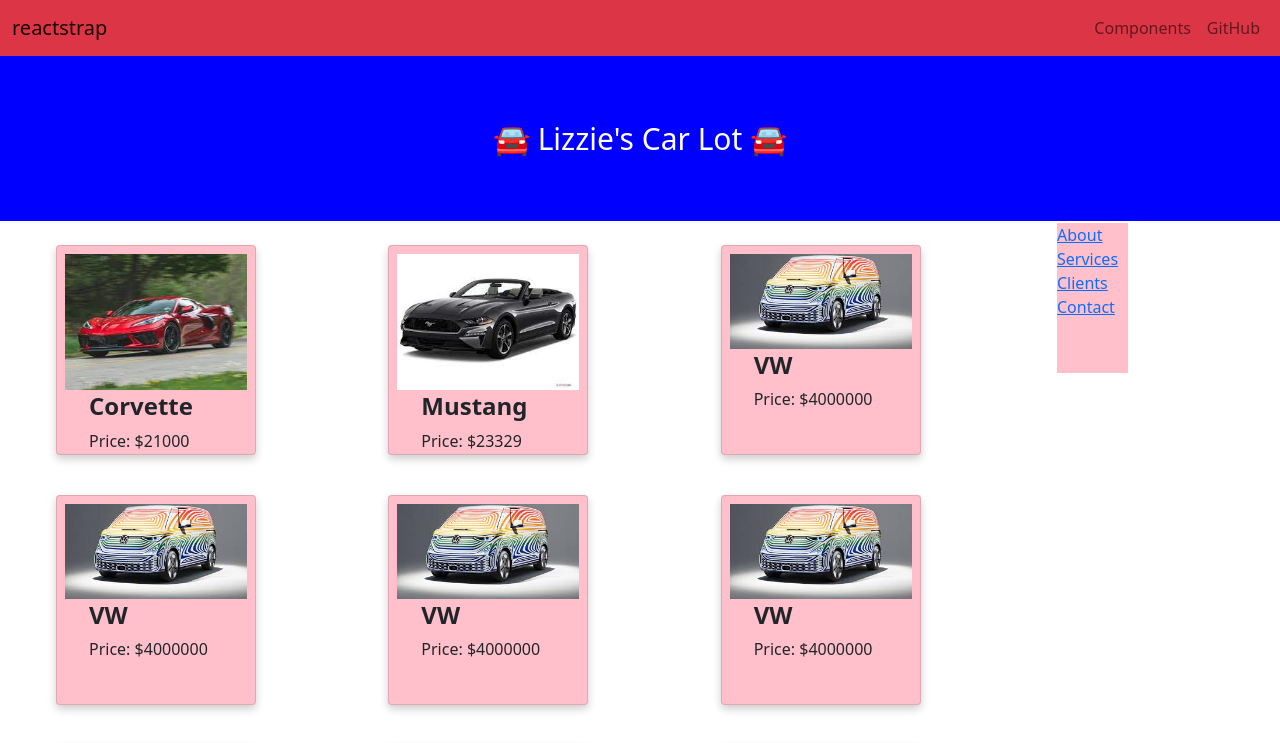
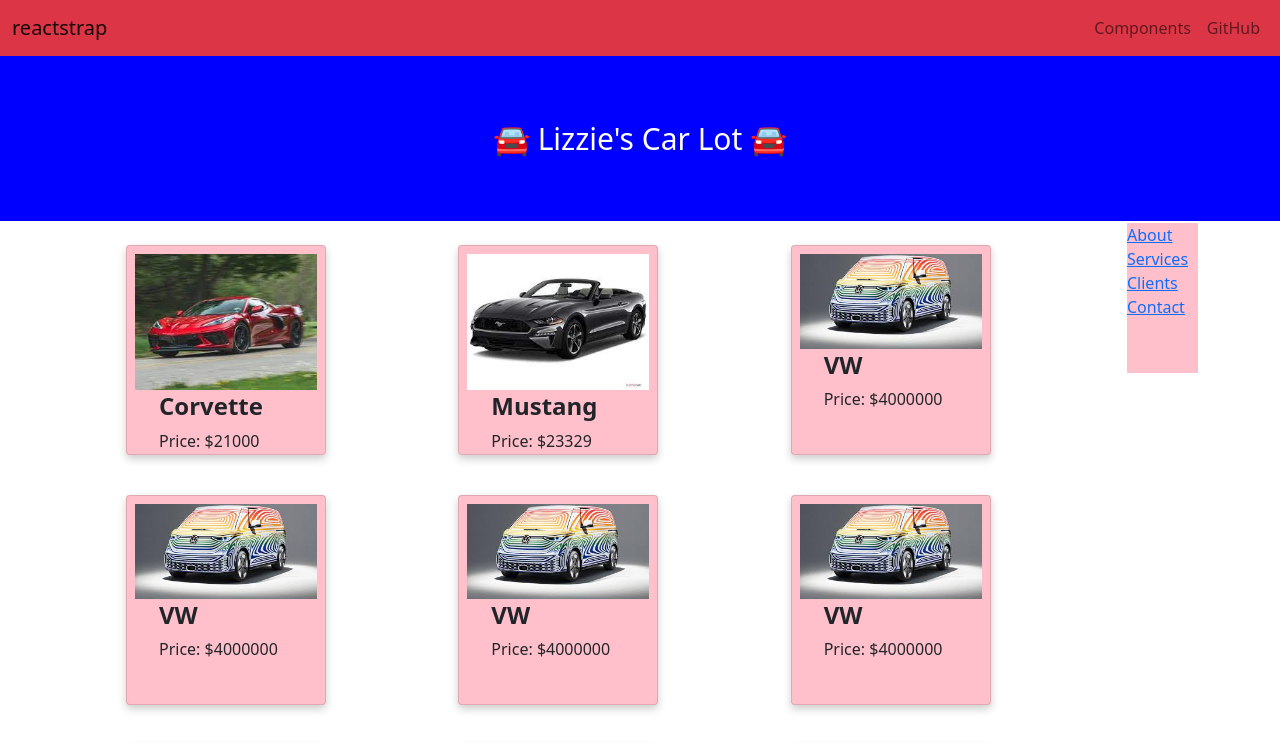
Before and after one commit to Stand59/Carlot, a React (Create React App) app: page / in a window 1280 px wide. Shown: the top 743 px of the page. Built offline with nearby package versions, Linux system fonts and the light colour scheme.

Commit message:
aligning cards

```diff
--- a/src/App.css
+++ b/src/App.css
@@ -59,14 +59,12 @@
 }
 
 .this {
-  margin-left: 0 !important;
-  margin-right: 0 !important;
+
 }
 
 .pink {
   height: 150px;
   background-color: pink !important;
-  top: 40px;
 }
 
 height: 100%;
--- a/src/components/Main.js
+++ b/src/components/Main.js
@@ -6,7 +6,7 @@
 const Main = () => {
     return(
         <>
-            <Container display="ms-auto" className='this'>
+            <Container  className='this'>
                 <Row>
                     <Col className='col-11'>
                         <CarInfo/>
```
